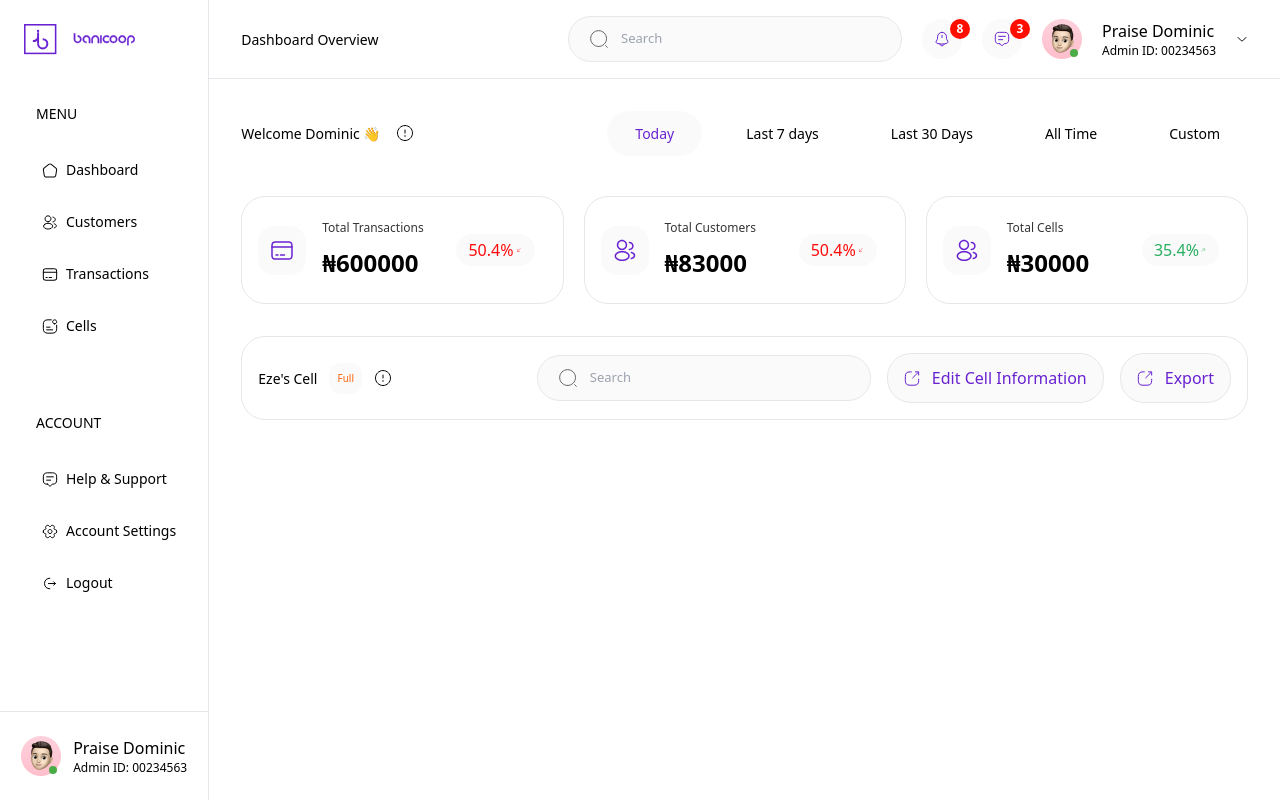
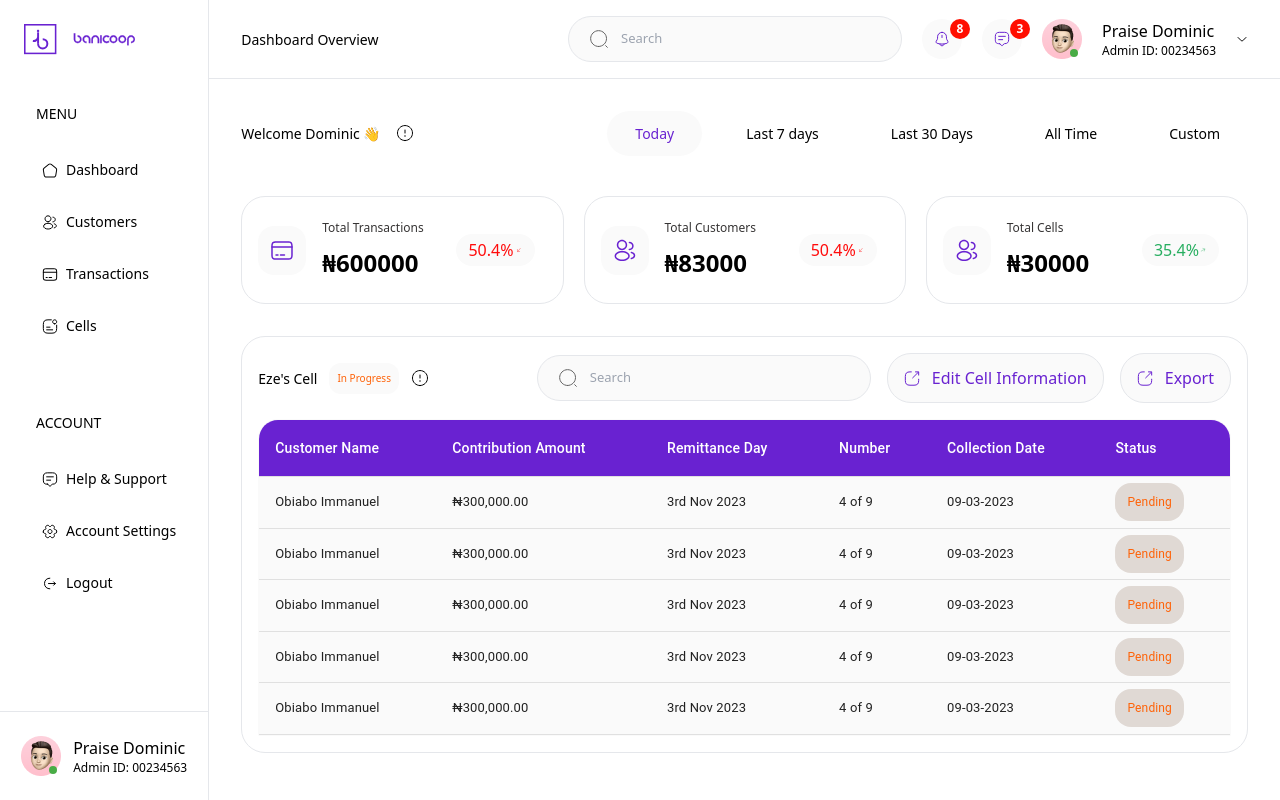
Before and after one commit to Banicoop/admin, a React (Create React App) app: page /cells/1 in a window 1280 px wide. Built offline with nearby package versions, Linux system fonts and the light colour scheme.

Commit message:
table wrap up

```diff
--- /dev/null
+++ b/src/components/infos/Status.tsx
@@ -0,0 +1,13 @@
+import React, { FC } from 'react';
+
+type IText = {
+    text: string;
+}
+
+const Status:FC<IText> = ({text}) => {
+  return (
+    <span className='p-3 text-[#FE6309] bg-[#86665339] rounded-2xl text-xs'>{text}</span>
+  )
+}
+
+export default Status;
--- a/src/components/tables/BasicTable.tsx
+++ b/src/components/tables/BasicTable.tsx
@@ -1,6 +1,7 @@
 import { Table, TableContainer, TableHead, TableRow, TableCell, TableBody } from '@mui/material';
 import React, { FC } from 'react';
 import { ActionBtn } from '../ExportBtn';
+import Status from '../infos/Status';
 
 interface ITbale {
   headcells: any;
@@ -30,7 +31,9 @@ const BasicTable:FC<ITbale> = ({headcells, tableData, onNavigate}) => {
 									{row[col.key]}
                   {col.key === "action" && (
                     <ActionBtn onClick={() => onNavigate(row.id)}/>
-                  )
+                  )}
+                  { col.key === 'status' &&
+                  <Status text='Pending'/>
                   }
 								</TableCell>
 							))}
--- a/src/pages/cells/CellDetails.tsx
+++ b/src/pages/cells/CellDetails.tsx
@@ -4,12 +4,41 @@ import Search from '../../components/Search';
 import ExportBtn from '../../components/ExportBtn';
 import BasicTable from '../../components/tables/BasicTable';
 
+
+const headcells = [
+  {
+    key: "cellName",
+    name: "Customer Name",
+  },
+  {
+    key: "amount",
+    name: "Contribution Amount",
+  },
+  {
+    key: "day",
+    name: "Remittance Day",
+  },
+  {
+    key: "num",
+    name: "Number",
+  },
+  {
+    key: "date",
+    name: "Collection Date",
+  },
+  {
+    key: "status",
+    name: "Status",
+  },
+]
+
+
 const CellDetails = () => {
   return (
     <div className='px-8'>
       <div className='flex flex-col border-[1px] rounded-3xl gap-4 p-4 w-full'>
       <div className="flex justify-between items-center w-full">
-          <Info text="Eze's Cell" text2='Full' details/>
+          <Info text="Eze's Cell" text2='In Progress' details/>
 
           <div className="flex items-center gap-4">
             <Search onClick={() => {}}/>
@@ -17,10 +46,25 @@ const CellDetails = () => {
             <ExportBtn text='Export' onClick={() => {}}/>
           </div>
         </div>
-
+      <BasicTable headcells={headcells} tableData={tableData}/>
       </div>
     </div>
   )
 }
 
+
+
+const tableData = Array(5)
+.fill("")
+.map((_, i) => ({
+  cellName: "Obiabo Immanuel",
+  amount: "₦300,000.00",
+  day: "3rd Nov 2023",
+  num: '4 of 9',
+  date: "09-03-2023",
+  id: `row_${i}`,
+
+}));
+
+
 export default CellDetails;
```
Also changed, not shown: src/components/tables/TableTitle.tsx (renamed from src/components/TableTitle.tsx).
